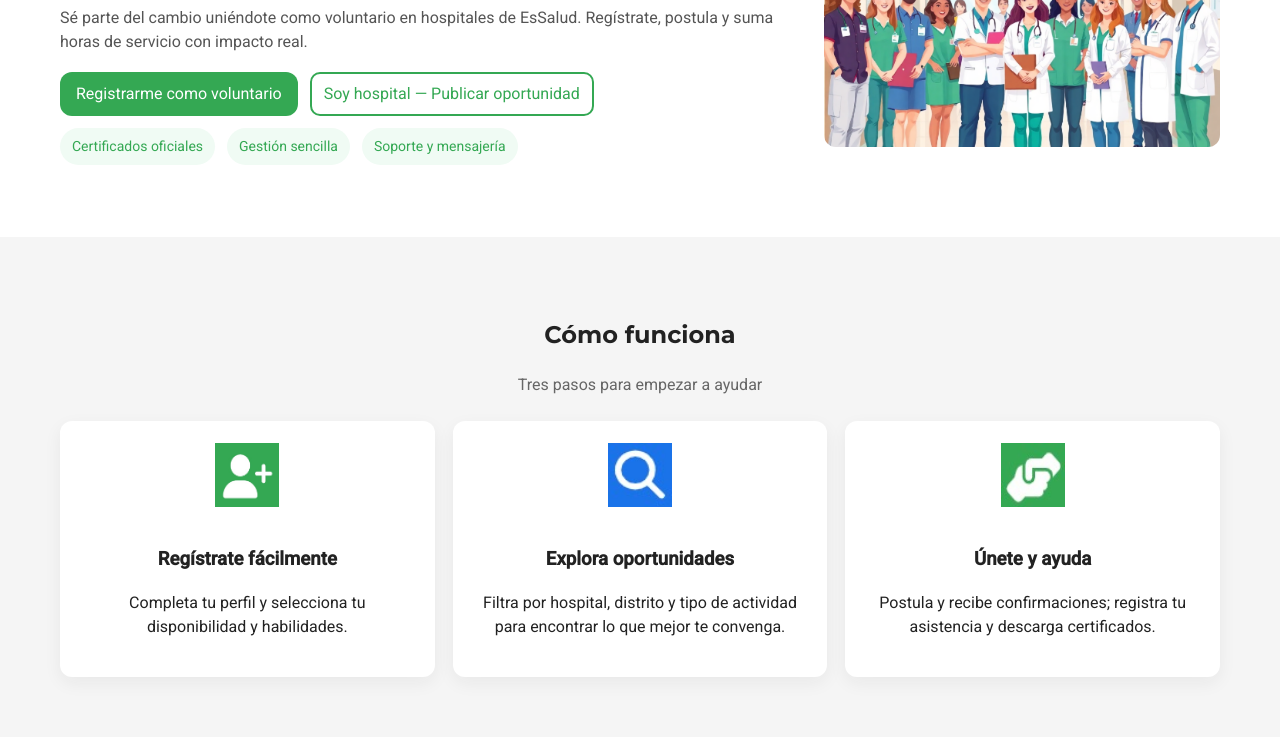
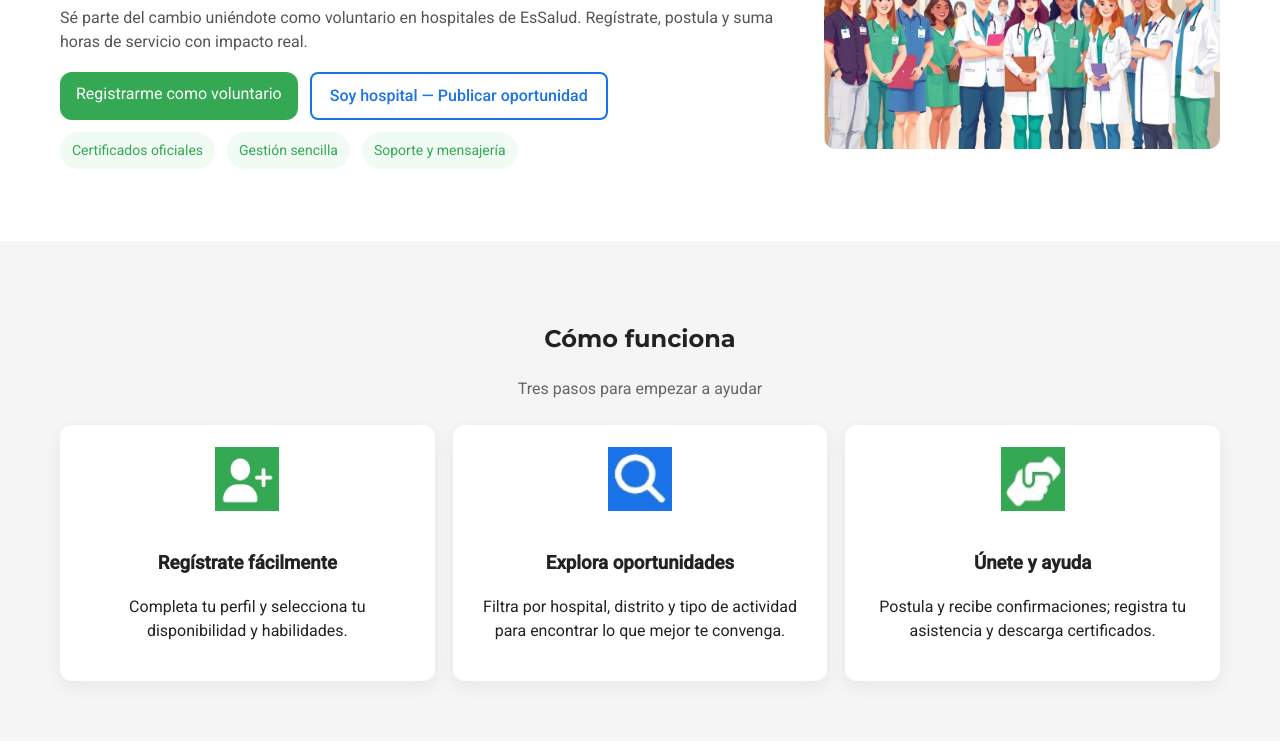
Before and after one commit to carlitoscotrina/ServeSalud-LandingPage, a plain HTML site: page index.html in a window 1280 px wide. Shown: the part 273-1023 px from the top of the page. Drawn offline with Linux system fonts and the light colour scheme.

Commit message:
Update styles.css

```diff
--- a/css/styles.css
+++ b/css/styles.css
@@ -37,6 +37,29 @@ body{
   height: 42px;
   width: auto;
   display: block;
+}
+.btn-outline {
+  display: inline-block;
+  padding: 10px 18px;
+  border: 2px solid var(--blue);
+  color: var(--blue);
+  border-radius: 8px;
+  font-weight: 500;
+  text-decoration: none;
+  transition: all 0.25s ease;
+  background: transparent;
+}
+
+.btn-outline:hover {
+  background: var(--blue);
+  color: #fff;
+  transform: translateY(-1px);
+  box-shadow: 0 4px 12px rgba(26, 115, 232, 0.25);
+}
+
+.btn-outline:active {
+  transform: scale(0.98);
+  box-shadow: none;
 }
 
 /* HERO */
@@ -133,4 +156,5 @@ body{
   .benefits{grid-template-columns:1fr}
   .footer-grid{grid-template-columns:1fr 1fr}
   .auth-grid{grid-template-columns:1fr}
+
 }
```
